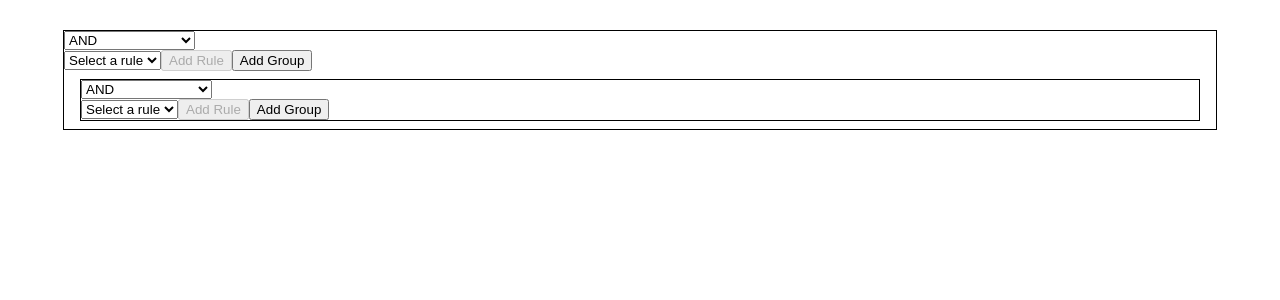
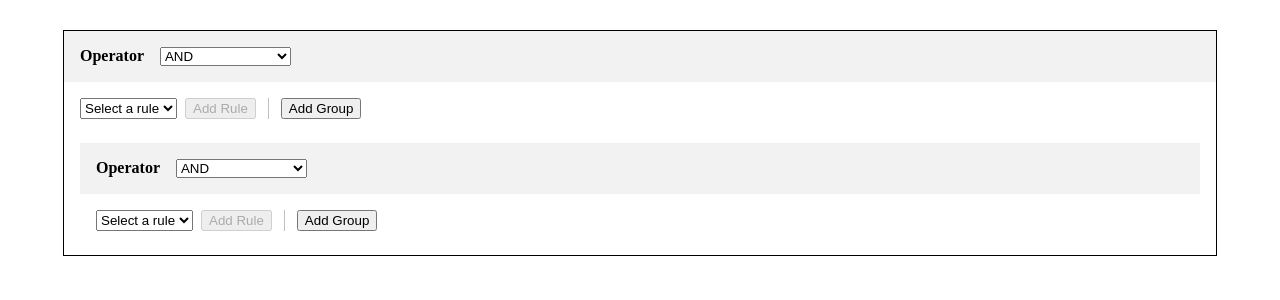
Before and after one commit to rtucek/vue-query-builder, a Vue app: page / in a window 1280 px wide. Both pictures are taken after a click on the button "Add Group". Shown: the top 300 px of the page. Built offline with nearby package versions, Linux system fonts and the light colour scheme.

Commit message:
Add some basic styling

```diff
--- a/src/QueryBuilderChild.vue
+++ b/src/QueryBuilderChild.vue
@@ -77,13 +77,5 @@ export default class QueryBuilderChild extends Vue {
     :config="config"
     :query="query"
     v-on="$listeners"
-    class="child-container"
   />
 </template>
-
-<style lang="scss">
-.child-container {
-  border: 1px solid black;
-  margin: 8px 16px;
-}
-</style>
--- a/src/QueryBuilderGroup.vue
+++ b/src/QueryBuilderGroup.vue
@@ -139,6 +139,7 @@ export default class QueryBuilderGroup extends Vue {
   <div class="query-builder-group">
     <div class="query-builder-group__control">
       <div class="query-builder-group__group-selection">
+        <span class="query-builder-group__group-operator">Operator</span>
         <select v-model="selectedOperator">
           <option disabled value="">Select an operator</option>
           <option
@@ -166,6 +167,7 @@ export default class QueryBuilderGroup extends Vue {
         >
           Add Rule
         </button>
+        <div class="query-builder-group__spacer" />
         <button
           @click="newGroup"
           class="query-builder-group__group-adding-button"
@@ -174,13 +176,17 @@ export default class QueryBuilderGroup extends Vue {
         </button>
       </div>
     </div>
-    <div class="query-builder-group__group-rules">
+    <div
+      v-if="children.length > 0"
+      class="query-builder-group__group-rules"
+    >
       <query-builder-child
         v-for="(child, idx) in children"
         :key="idx"
         :config="config"
         :query="child"
         @query-update="addChild(idx, $event)"
+        class="query-builder-group__child"
       />
     </div>
   </div>
@@ -191,4 +197,42 @@ export default class QueryBuilderGroup extends Vue {
   display: flex;
   flex-direction: column;
 }
+
+.query-builder-group__control {
+}
+
+.query-builder-group__group-selection {
+  padding: 16px;
+  background-color: hsl(0, 0, 95%);
+}
+
+.query-builder-group__group-operator {
+  margin-right: 16px;
+  font-weight: bold;
+}
+
+.query-builder-group__group-control {
+  padding: 16px;
+  display: flex;
+  flex-direction: row;
+}
+
+.query-builder-group__rule-adding-button {
+  margin-left: 8px;
+}
+
+.query-builder-group__spacer {
+  width: 0;
+  margin-left: 12px;
+  margin-right: 12px;
+  border-left: 1px solid hsl(0, 0%, 75%);
+}
+
+.query-builder-group__group-rules {
+  margin: 8px 16px;
+}
+
+.query-builder-group__child:not(:last-child) {
+  margin-bottom: 12px;
+}
 </style>
--- a/src/QueryBuilderRule.vue
+++ b/src/QueryBuilderRule.vue
@@ -1,6 +1,6 @@
 <script lang="ts">
 import { Component, Vue, Prop } from 'vue-property-decorator';
-import { QueryBuilderConfig, Rule } from '@/types';
+import { QueryBuilderConfig, Rule, RuleDefinition } from '@/types';
 import { isQueryBuilderConfig } from '@/guards';
 import { Component as VueComponent } from 'vue';
 
@@ -13,16 +13,20 @@ export default class QueryBuilderRule extends Vue {
 
   @Prop() readonly query!: Rule
 
-  get component(): VueComponent | string {
+  get definition(): RuleDefinition {
     const ruleDefinition = this.config
       .rules
       .find(rule => rule.identifier === this.query.identifier);
 
-    if (!ruleDefinition) {
+    if (ruleDefinition) {
+      return ruleDefinition;
+    }
+
     throw new Error(`Invalid identifier "${this.query.identifier}": no rule definition available.`);
   }
 
-    return ruleDefinition.component;
+  get component(): VueComponent | string {
+    return this.definition.component;
   }
 
   ruleUpdate(update: any) {
@@ -39,16 +43,31 @@ export default class QueryBuilderRule extends Vue {
 
 <template>
   <div class="query-builder-rule">
+    <span class="query-builder-rule__name" v-text="definition.name" />
+    <div class="query-builder-rule__component-container">
       <component
         :is="component"
         :value="query.value"
         @input="ruleUpdate"
       />
     </div>
+  </div>
 </template>
 
 <style lang="scss">
 .query-builder-rule {
-  // may be overloaded from the consumer via global styling...
+  padding: 16px;
+  background-color: hsl(0, 0, 95%);
+  display: flex;
+  flex-direction: row;
+}
+
+.query-builder-rule__name {
+  margin-right: 16px;
+  font-weight: bold;
+}
+
+.query-builder-rule__component-container {
+  flex: 1;
 }
 </style>
```
Lines whose indentation alone changed are shown as unchanged.
